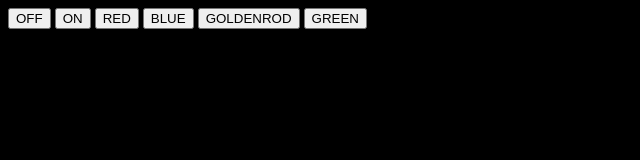
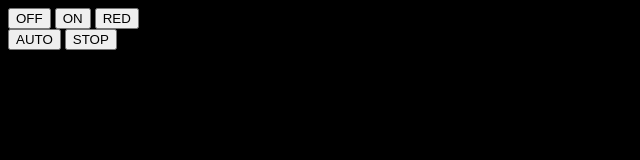
Before and after one commit to GFore/ed2go-MobileAppCourse, a plain HTML site: page index.html in a window 1280 px wide. Both pictures are taken after a click on the button "OFF". Shown: the whole page, without its empty margins (0-640 px from the left). Drawn offline with Linux system fonts and the light colour scheme.

Commit message:
adds dance party

```diff
--- a/index.html
+++ b/index.html
@@ -8,16 +8,53 @@
     <meta http-equiv="X-UA-Compatible" content="ie=edge">
     <script>
         const light = ['black', 'white', 'red', 'dodgerblue', 'goldenrod', 'green'];
-        const flip = (whichway) => {document.body.style.backgroundColor = light[whichway];}
+        let color = 0;
+        let flipping = 0;
+        let speed;
+        let t;
+
+        const flip = (whichway) => {
+            document.body.style.backgroundColor = light[whichway];
+            stopFlip();
+        }
+
+        function autoFlip() {
+            document.body.style.backgroundColor = light[color];
+            if (color < light.length-1) {
+                color++;
+            } else {
+                color = 0;
+            }
+            t = setTimeout("autoFlip()", speed);
+        }
+
+        function doAutoFlip(changeSpeed) {
+            if (!flipping) {
+                flipping = 1;
+                speed = changeSpeed;
+                autoFlip();
+            }
+        }
+
+        function stopFlip() {
+            clearTimeout(t);
+            flipping = 0;
+        }
+
     </script>
     <title>WatzThis?</title>
 </head>
 <body>
-    <input type="button" value="OFF" onclick="flip(0);">
-    <input type="button" value="ON" onclick="flip(1);">
-    <input type="button" value="RED" onclick="flip(2);">
-    <input type="button" value="BLUE" onclick="flip(3);">
-    <input type="button" value="GOLDENROD" onclick="flip(4);">
-    <input type="button" value="GREEN" onclick="flip(5);">
+    <div class="container">
+        <div class="flashlight">
+            <input type="button" id="OFF" class="bigButton" value="OFF" onclick="flip(0);">
+            <input type="button" id="ON" class="bigButton" value="ON" onclick="flip(1);">
+            <input type="button" id="RED" class="bigButton" value="RED" onclick="flip(2);">
+        </div>
+        <div class="danceparty">
+            <input type="button" id="AUTO" class="bigButton" value="AUTO" onclick="doAutoFlip(500);">
+            <input type="button" id="STOP" class="bigButton" value="STOP" onclick="stopFlip();">
+        </div>
+    </div>
 </body>
 </html>
```
